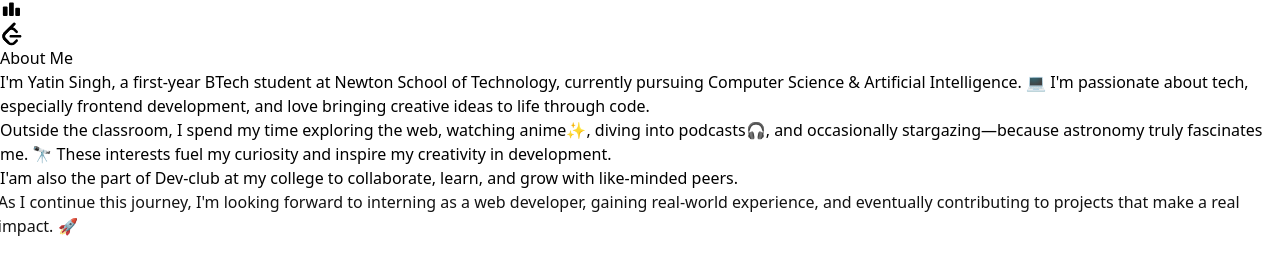
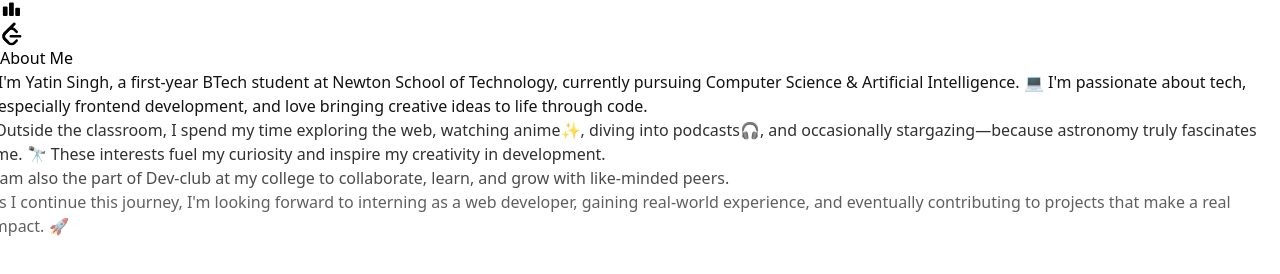
Before and after one commit to yatinsingh2007/myPortu, a React (Vite) app: page / in a window 1280 px wide. Shown: the part 414-688 px from the top of the page. Built offline with nearby package versions, Linux system fonts and the light colour scheme.

Commit message:
an update

```diff
--- a/src/components/Home.jsx
+++ b/src/components/Home.jsx
@@ -9,16 +9,6 @@ const Home = () => {
     }, 2350);
     return () => clearTimeout(timer);
   }, []);
-  const containerVariants = {
-    hidden: { opacity: 0 },
-    show: {
-      opacity: 1,
-      transition: {
-        staggerChildren: 0.4, // delay between each child
-        delayChildren: 0.2,
-      },
-    },
-  };
   return (
     <div>
       {loader ? (
@@ -65,25 +55,27 @@ const Home = () => {
               </div>
             </div>
             <div>
+              <motion.section initial = {{opacity : 0 , x:-30}} whileInView={{ opacity: 1, x: 0 }} transition={{duration:2,ease : 'easeOut'}} viewport={{ once: true, amount:0.3 }}>
                 <section className="text-white px-4 md:px-12 lg:px-24 py-16 max-w-4xl mx-auto font-mono text-center">
-              <motion.div initial = {{opacity : 0 , x : -30}} whileInView={{ opacity: 1, x: 0 }} transition={{duration:2,ease : 'easeOut'}} viewport={{ once: true, amount: 1 }} variants={containerVariants}><h2 className="text-4xl font-bold text-transparent bg-clip-text bg-gradient-to-r from-cyan-400 to-blue-500 mb-8">About Me</h2></motion.div>
-              <motion.div initial = {{opacity : 0 , x : -30}} whileInView={{ opacity: 1, x: 0 }} transition={{duration:1,ease : 'easeOut'}} viewport={{ once: true, amount: 1 }} variants={containerVariants}><p className="text-lg leading-8 font-light">
+                <motion.div initial = {{opacity : 0 , x : -30}} whileInView={{ opacity: 1, x: 0 }} transition={{duration:3,ease : 'easeOut'}} viewport={{ once: true, amount:0.3 }}><h2 className="text-4xl font-bold text-transparent bg-clip-text bg-gradient-to-r from-cyan-400 to-blue-500 mb-8">About Me</h2></motion.div>
+                <motion.div initial = {{opacity : 0 , x : -30}} whileInView={{ opacity: 1, x: 0 }} transition={{duration:4,ease : 'easeOut'}} viewport={{ once: true, amount:0.3 }}><p className="text-lg leading-8 font-light">
                   I'm <span className="font-semibold text-cyan-400">Yatin Singh</span>, a first-year BTech student at Newton School of Technology, currently pursuing Computer Science & Artificial Intelligence. 💻 I'm passionate about tech, especially frontend development, and love bringing creative ideas to life through code.
                 </p></motion.div>
-              <motion.div initial = {{opacity : 0 , x : -30}} whileInView={{ opacity: 1, x: 0 }} transition={{duration:2,ease : 'easeOut'}} viewport={{ once: true, amount: 1 }} variants={containerVariants}>
+                <motion.div initial = {{opacity : 0 , x : -30}} whileInView={{ opacity: 1, x: 0 }} transition={{duration:5,ease : 'easeOut'}} viewport={{ once: true, amount:0.3 }}>
                 <p className="text-lg leading-8 font-light mt-6">
                   Outside the classroom, I spend my time exploring the web, watching anime✨, diving into podcasts🎧, and occasionally stargazing—because astronomy truly fascinates me. 🔭 These interests fuel my curiosity and inspire my creativity in development.
                 </p></motion.div>
-              <motion.div initial = {{opacity : 0 , x : -30}} whileInView={{ opacity: 1, x: 0 }} transition={{duration:3,ease : 'easeOut'}} viewport={{ once: true, amount: 1 }} variants={containerVariants}>
+                <motion.div initial = {{opacity : 0 , x : -30}} whileInView={{ opacity: 1, x: 0 }} transition={{duration:6,ease : 'easeOut'}}>
                 <p className="text-lg leading-8 font-light mt-6">
                   I'am also the part of <span className="font-semibold text-yellow-300">Dev-club</span> at my college to collaborate, learn, and grow with like-minded peers.
                 </p></motion.div>
-              <motion.div initial = {{opacity : 0 , x : -30}} whileInView={{ opacity: 1, x: 0 }} transition={{duration:4,ease : 'easeOut'}} viewport={{ once: true, amount: 1 }} variants={containerVariants}>
+                <motion.div initial = {{opacity : 0 , x : -30}} whileInView={{ opacity: 1, x: 0 }} transition={{duration:7,ease : 'easeOut'}} viewport={{ once: true, amount:0.3 }}>
                 <p className="text-lg leading-8 font-light mt-6">
                   As I continue this journey, I'm looking forward to interning as a <span className="font-semibold text-green-300">web developer</span>, gaining real-world experience, and eventually contributing to projects that make a real impact. 🚀
                 </p>
                 </motion.div>
                 </section>
+              </motion.section>
             </div>
           </main>
 
--- a/src/components/Skills.jsx
+++ b/src/components/Skills.jsx
@@ -1,7 +1,6 @@
 import {motion} from 'framer-motion'
 import { useState , useEffect} from 'react';
 import { DotLottieReact } from "@lottiefiles/dotlottie-react";
-import Spline from '@splinetool/react-spline';
 const Skills = () => {
     const [loader,setLoader] = useState(true)
     useEffect(() => {
```
Lines whose indentation alone changed are shown as unchanged.
